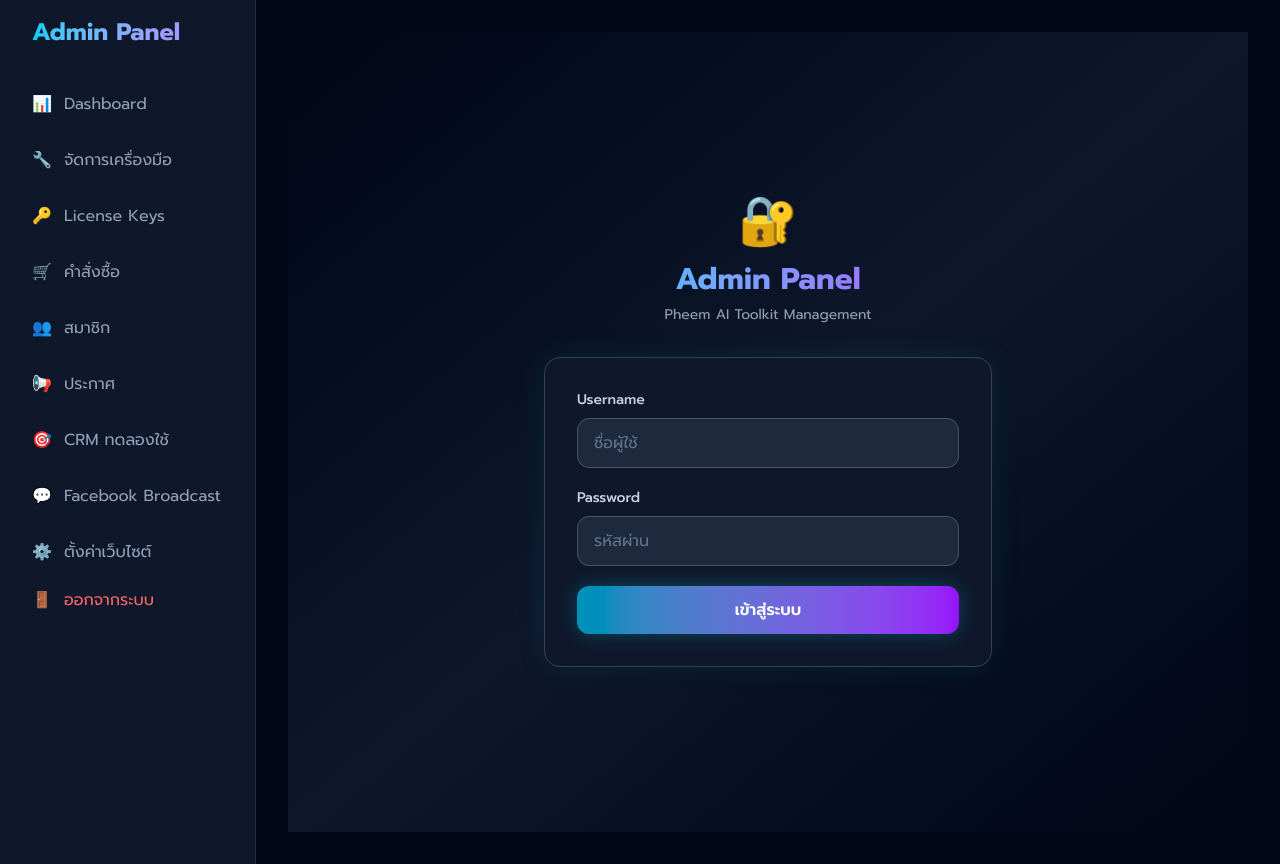
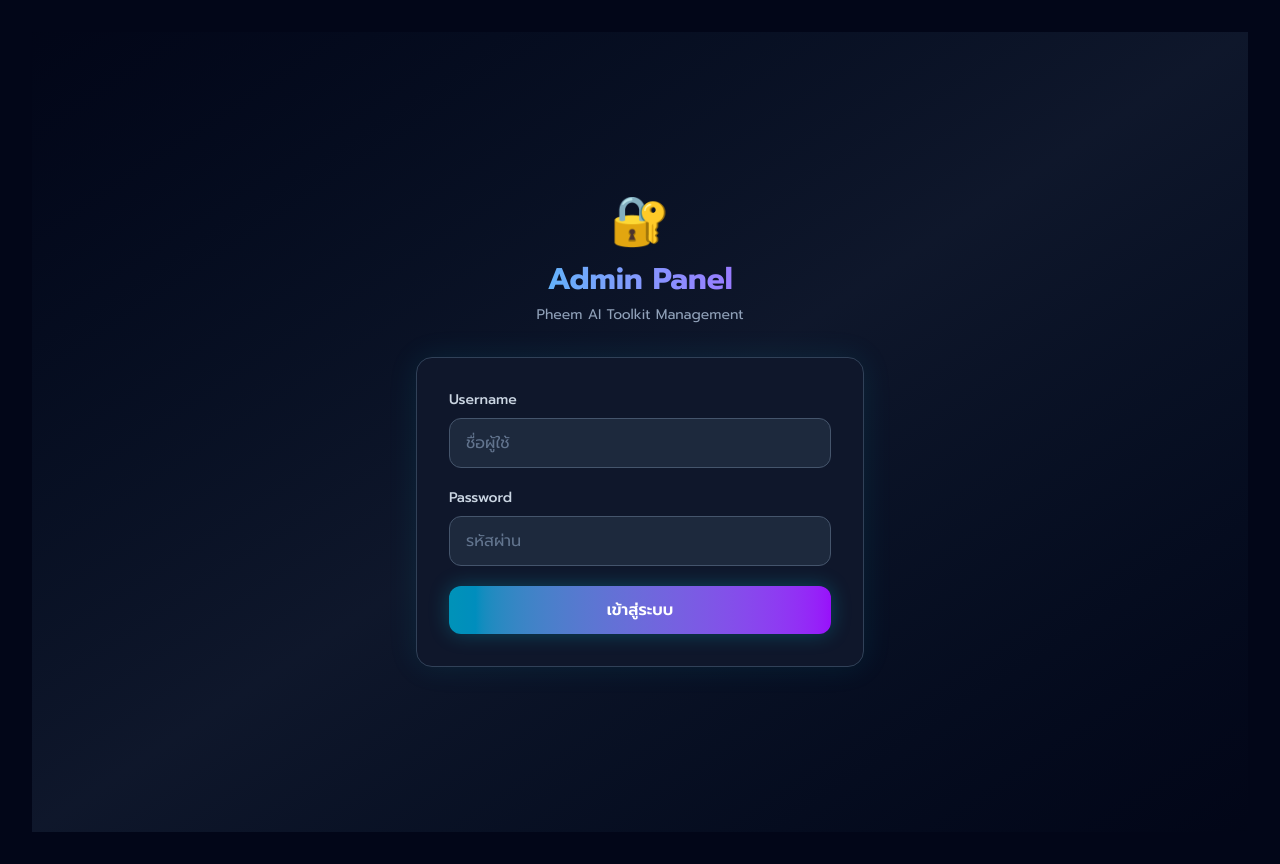
Before and after one commit to nilmat2007/aisalerpro, a Next.js app: page /admin/login in a window 1280 px wide. Built offline with nearby package versions, Linux system fonts and the light colour scheme.

Commit message:
แก้ Sidebar: ซ่อนในหน้า Login + sticky + ปิดเมนูมือถือเมื่อกด + full page redirect หลังล็อกอิน

```diff
--- a/src/app/admin/login/page.tsx
+++ b/src/app/admin/login/page.tsx
@@ -23,7 +23,7 @@ export default function AdminLoginPage() {
       })
 
       if (res.ok) {
-        router.push('/admin/dashboard')
+        window.location.href = '/admin/dashboard'
       } else {
         setError('รหัสผ่านไม่ถูกต้อง')
       }
--- a/src/components/AdminSidebar.tsx
+++ b/src/components/AdminSidebar.tsx
@@ -8,6 +8,9 @@ export default function AdminSidebar() {
   const pathname = usePathname()
   const router = useRouter()
   const [isOpen, setIsOpen] = useState(false)
+
+  // ซ่อน Sidebar ในหน้า Login
+  if (pathname === '/admin/login') return null
 
   const links = [
     { name: 'Dashboard', href: '/admin/dashboard', icon: '📊' },
@@ -28,25 +31,26 @@ export default function AdminSidebar() {
 
   return (
     <>
-      <div className="md:hidden flex items-center justify-between bg-slate-900 p-4 border-b border-slate-800">
+      <div className="md:hidden flex items-center justify-between bg-slate-900 p-4 border-b border-slate-800 sticky top-0 z-50">
         <div className="text-white font-bold">Admin Panel</div>
-        <button onClick={() => setIsOpen(!isOpen)} className="text-slate-300 hover:text-white">
-          ☰
+        <button onClick={() => setIsOpen(!isOpen)} className="text-slate-300 hover:text-white text-2xl">
+          {isOpen ? '✕' : '☰'}
         </button>
       </div>
 
-      <div className={`${isOpen ? 'block' : 'hidden'} md:block w-full md:w-64 bg-slate-900 border-r border-slate-800 min-h-screen p-4 flex flex-col shrink-0`}>
+      <div className={`${isOpen ? 'block' : 'hidden'} md:block w-full md:w-64 bg-slate-900 border-r border-slate-800 md:min-h-screen p-4 flex flex-col shrink-0 md:sticky md:top-0 md:h-screen z-40`}>
         <div className="hidden md:block text-2xl font-bold text-transparent bg-clip-text bg-gradient-to-r from-cyan-400 to-purple-400 mb-8 px-4">
           Admin Panel
         </div>
 
-        <nav className="flex-1 space-y-2">
+        <nav className="flex-1 space-y-1">
           {links.map((link) => {
             const isActive = pathname === link.href
             return (
               <Link
                 key={link.href}
                 href={link.href}
+                onClick={() => setIsOpen(false)}
                 className={`flex items-center gap-3 px-4 py-3 rounded-lg transition-colors ${
                   isActive
                     ? 'bg-gradient-to-r from-cyan-500/20 to-purple-500/20 text-white border border-cyan-500/30'
@@ -62,7 +66,7 @@ export default function AdminSidebar() {
 
         <button
           onClick={handleLogout}
-          className="mt-auto flex items-center gap-3 px-4 py-3 rounded-lg text-red-400 hover:bg-red-500/10 hover:text-red-300 transition-colors w-full text-left"
+          className="mt-4 flex items-center gap-3 px-4 py-3 rounded-lg text-red-400 hover:bg-red-500/10 hover:text-red-300 transition-colors w-full text-left"
         >
           <span>🚪</span>
           <span>ออกจากระบบ</span>
```
